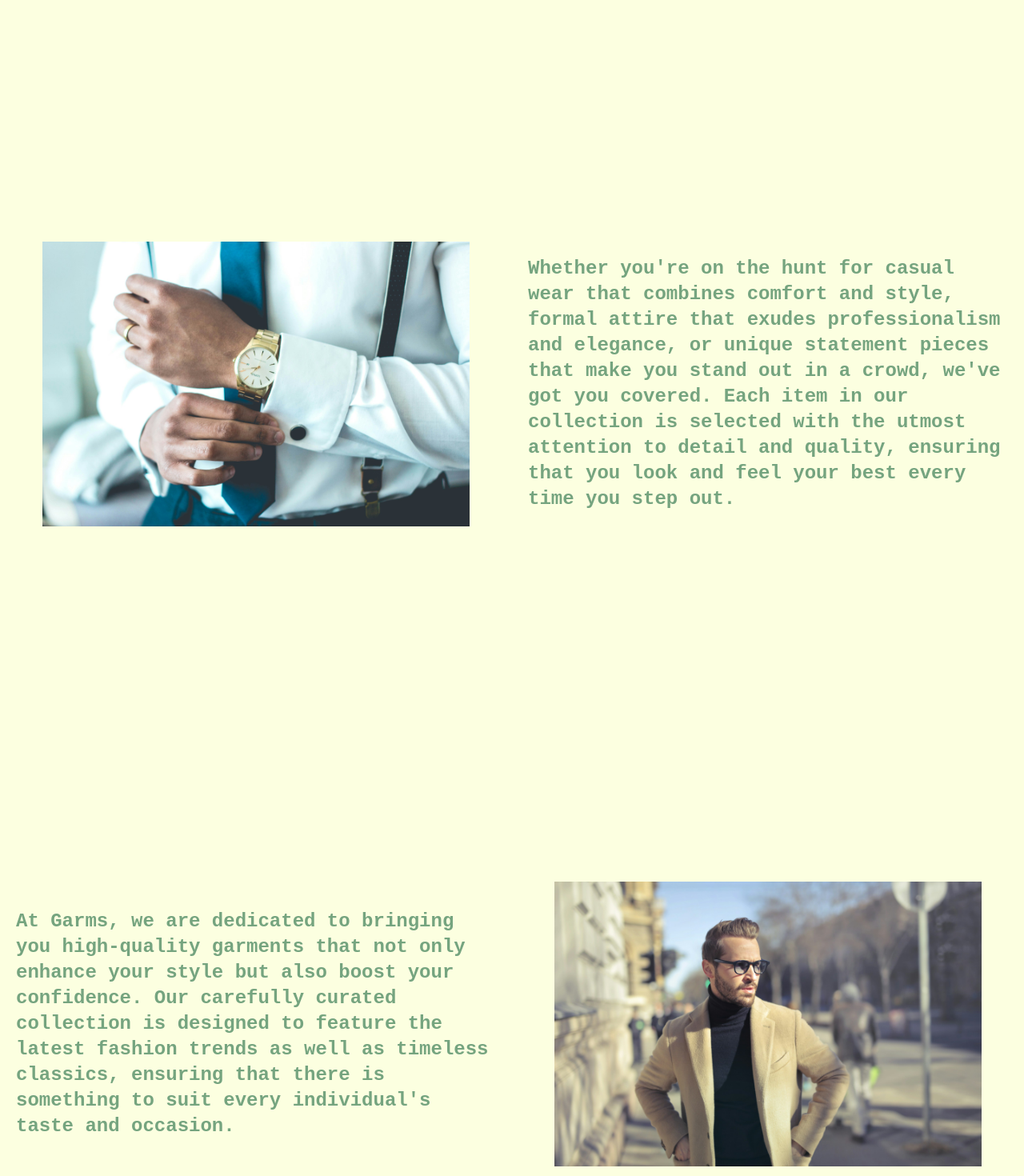
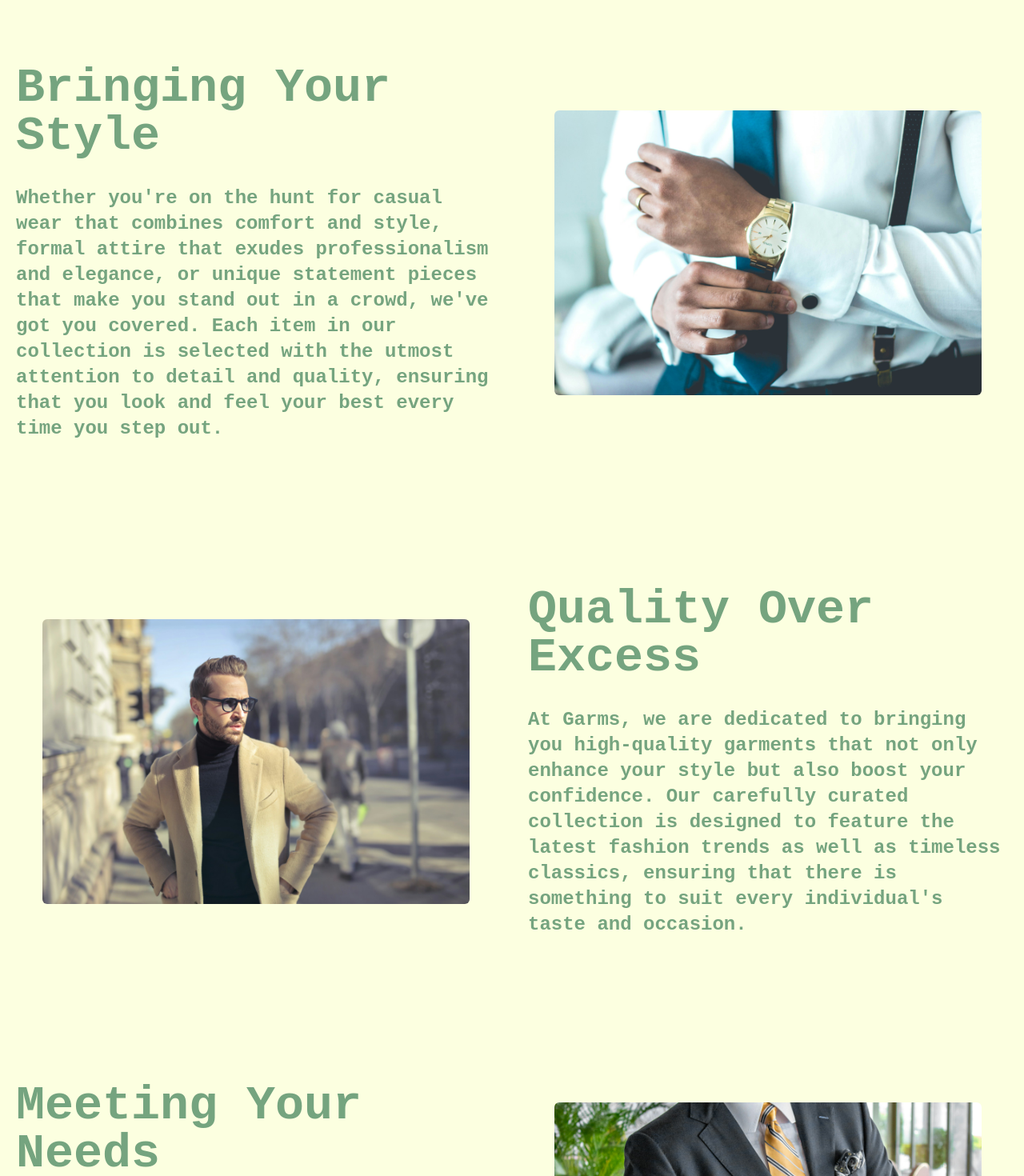
Before and after one commit to Maybol283/Garms, a React (Vite) app in the folder frontend/: page /Mission in a window 1280 px wide. Shown: the part 720-2190 px from the top of the page at 80% size. Built offline with nearby package versions, Linux system fonts and the light colour scheme.

Commit message:
added scroll snap still need to fix bug for for header not sliding away

```diff
--- a/frontend/src/App.tsx
+++ b/frontend/src/App.tsx
@@ -1,4 +1,3 @@
-import Footer from "./components/Footer";
 import Header from "./components/Header";
 import Home from "./pages/Home";
 import { Route, Routes } from "react-router";
@@ -15,9 +14,6 @@ function App() {
   return (
     <BrowserRouter>
       <CartProvider>
-        <div className="h-screen flex flex-col">
-          <Header />
-          <div className="flex-grow bg-palette-1">
         <Routes>
           <Route path="/" element={<Home />} />
           <Route path="/Mission" element={<Mission />} />
@@ -27,9 +23,6 @@ function App() {
           <Route path="/Shop/:category/:item" element={<Product />} />
           <Route path="/Checkout" element={<Checkout />} />
         </Routes>
-          </div>
-          <Footer />
-        </div>
       </CartProvider>
     </BrowserRouter>
   );
--- a/frontend/src/components/BreadCrumbs.tsx
+++ b/frontend/src/components/BreadCrumbs.tsx
@@ -5,7 +5,7 @@ interface BreadcrumbProps {
 }
 
 const Breadcrumbs: React.FC<BreadcrumbProps> = ({ margin }) => {
-  const { category, product } = useParams();
+  const { category, item } = useParams();
 
   return (
     <div className={`border-b border-gray-200 ${margin}`}>
@@ -56,14 +56,14 @@ const Breadcrumbs: React.FC<BreadcrumbProps> = ({ margin }) => {
               </div>
             </li>
           )}
-          {product && (
+          {item && (
             <li>
               <div className="flex items-center">
                 <Link
-                  to={`/Shop/${category}/${product}`}
+                  to={`/Shop/${category}/${item}`}
                   className="mr-4 text-sm font-medium text-gray-900"
                 >
-                  {product}
+                  {item}
                 </Link>
                 <svg
                   viewBox="0 0 6 20"
--- a/frontend/src/components/Footer.tsx
+++ b/frontend/src/components/Footer.tsx
@@ -90,11 +90,11 @@ export default function Footer() {
   };
 
   return (
-    <footer className="bg-palette-3 pt-12" aria-labelledby="footer-heading">
-      <h2 id="footer-heading" className="sr-only">
-        Footer
-      </h2>
-      <div className="mx-auto max-w-7xl px-6 pb-8 pt-20 sm:pt-24 lg:px-8 lg:pt-32">
+    <footer
+      className="bg-palette-3 pt-12 overflow-hidden w-full h-screen"
+      aria-labelledby="footer-heading"
+    >
+      <div className="mx-auto max-w-7xl px-6 pb-8 pt-20 sm:pt-24 lg:px-8 lg:pt-32 overflow-hidden">
         <div className="xl:grid xl:grid-cols-3 xl:gap-8">
           <div className="grid grid-cols-2 gap-8 xl:col-span-2">
             <div className="md:grid md:grid-cols-2 md:gap-8">
@@ -179,9 +179,7 @@ export default function Footer() {
               weekly.
             </p>
             <form className="mt-6 sm:flex sm:max-w-md">
-              <label htmlFor="email-address" className="sr-only">
-                Email address
-              </label>
+              <label htmlFor="email-address">Email address</label>
               <input
                 type="email"
                 name="email-address"
@@ -210,7 +208,6 @@ export default function Footer() {
                 href={item.href}
                 className="text-palette-1 hover:text-gray-300"
               >
-                <span className="sr-only">{item.name}</span>
                 <item.icon className="h-6 w-6 " aria-hidden="true" />
               </a>
             ))}
--- a/frontend/src/pages/Cart.tsx
+++ b/frontend/src/pages/Cart.tsx
@@ -2,6 +2,7 @@ import { MinusCircleIcon, PlusCircleIcon } from "@heroicons/react/20/solid";
 import { CartContext } from "../context/CartProvider";
 import { useContext, useState, useEffect } from "react";
 import { Link } from "react-router-dom";
+import Footer from "../components/Footer";
 
 export default function Cart() {
   const cart = useContext(CartContext);
@@ -15,6 +16,7 @@ export default function Cart() {
   }, [cart?.cartItems]);
 
   return (
+    <>
       <div className="bg-palette-1 pt-24">
         <div className="mx-auto max-w-2xl px-4 py-16 sm:px-6 sm:py-24 lg:px-0">
           <h1 className="text-center text-3xl font-bold tracking-tight text-gray-900 sm:text-4xl">
@@ -149,5 +151,7 @@ export default function Cart() {
           </form>
         </div>
       </div>
+      <Footer />
+    </>
   );
 }
--- a/frontend/src/pages/Checkout.tsx
+++ b/frontend/src/pages/Checkout.tsx
@@ -7,6 +7,7 @@ import { LockClosedIcon } from "@heroicons/react/20/solid";
 import { useContext, useEffect, useState } from "react";
 import { CartContext } from "../context/CartProvider";
 import { Link } from "react-router-dom";
+import Footer from "../components/Footer";
 
 const discount = { code: "CHEAPSKATE", amount: 24 };
 
@@ -519,6 +520,7 @@ export default function Checkout() {
           </div>
         </section>
       </main>
+      <Footer />
     </>
   );
 }
--- a/frontend/src/pages/Mission.tsx
+++ b/frontend/src/pages/Mission.tsx
@@ -1,10 +1,12 @@
 import AboutImg1 from "../assets/About-1.jpg";
 import AboutImg2 from "../assets/About-2.jpg";
 import AboutImg3 from "../assets/About-3.jpg";
+import { animated, useInView, useSpring } from "@react-spring/web";
 
 const sections = [
   {
     id: 1,
+    heading: "Bringing Your Style",
     paragraph: `Whether you're on the hunt for casual wear that combines comfort
 and style, formal attire that exudes professionalism and elegance,
 or unique statement pieces that make you stand out in a crowd,
@@ -15,6 +17,7 @@ look and feel your best every time you step out.`,
   },
   {
     id: 2,
+    heading: "Quality Over Excess",
     paragraph: `At Garms, we are dedicated to bringing you high-quality garments
 that not only enhance your style but also boost your confidence.
 Our carefully curated collection is designed to feature the latest
@@ -24,6 +27,7 @@ is something to suit every individual's taste and occasion.`,
   },
   {
     id: 3,
+    heading: "Meeting Your Needs",
     paragraph: `Our goal is to provide you with a wardrobe that reflects your
 personal style and meets your needs, no matter the event or
 setting. From everyday essentials to special occasion outfits,
@@ -33,43 +37,110 @@ confidence and makes a lasting impression.`,
   },
 ];
 
+function MissionImage({ image }: { image: string }) {
+  const [slideUpRef, slideUp] = useInView(
+    () => ({
+      from: {
+        opacity: 0,
+        y: 100,
+      },
+      to: {
+        opacity: 1,
+        y: 0,
+      },
+    }),
+    {
+      rootMargin: "0% 0%",
+      once: true,
+    }
+  );
+  return (
+    <animated.div style={slideUp} ref={slideUpRef}>
+      <div className="w-5/6 m-auto">
+        <img className="rounded-md " src={image} alt="Suits on a rack" />
+      </div>
+    </animated.div>
+  );
+}
+
+function MissionContent({
+  heading,
+  paragraph,
+}: {
+  heading: string;
+  paragraph: string;
+}) {
+  const [slideDownRef, slideDown] = useInView(
+    () => ({
+      from: {
+        opacity: 0,
+        y: -100,
+      },
+      to: {
+        opacity: 1,
+        y: 0,
+      },
+    }),
+    {
+      rootMargin: "-40% 0%",
+      once: true,
+    }
+  );
+  return (
+    <animated.div
+      style={slideDown}
+      ref={slideDownRef}
+      className=" px-5 text-align-center"
+    >
+      <h1 className="text-4xl sm:text-5xl md:text-6xl pb-8">{heading}</h1>
+      <p className="">{paragraph}</p>
+    </animated.div>
+  );
+}
+
 export default function Mission() {
+  const opacity = useSpring({
+    from: { opacity: 0 },
+    to: { opacity: 1 },
+    delay: 500,
+  });
+
   return (
-    <section className="bg-palette-1 text-palette-3">
-      <div className="h-screen text-center flex items-center justify-center">
-        <h1 className="title-text bold text-palette-1 bg-palette-3 py-20 w-screen">
+    <section className="bg-palette-1 text-palette-3 2xl:pb-10">
+      <animated.div
+        style={opacity}
+        className="h-screen text-center flex items-center justify-center"
+      >
+        <animated.h1
+          style={opacity}
+          className="opacity-1 title-text bold text-palette-1 bg-palette-3 py-20 w-screen"
+        >
           Our Mission
-        </h1>
-      </div>
+        </animated.h1>
+      </animated.div>
       <div className="text-sm sm:text">
         {sections.map((section) =>
-          window.innerWidth <= 720 || section.id % 2 == 1 ? (
+          window.innerWidth <= 1020 || section.id % 2 == 1 ? (
             <div
               key={section.id}
-              className="h-screen grid grid-rows-2 md:grid-rows-none md:grid-cols-2 items-center font-semibold"
+              className="snap-y snap-mandatory h-screen xl:h-fit grid grid-rows-2 lg:grid-rows-none lg:grid-cols-2 items-center font-semibold"
             >
-              <div className="flex justify-center">
-                <div className="w-5/6  ">
-                  <img src={section.image} alt="Suits on a rack" />
-                </div>
-              </div>
-              <div className="px-20 sm:px-5">
-                <p>{section.paragraph}</p>
-              </div>
+              <MissionContent
+                heading={section.heading}
+                paragraph={section.paragraph}
+              />
+              <MissionImage image={section.image} />
             </div>
           ) : (
             <div
               key={section.id}
-              className="h-screen -gap-y-4 grid grid-rows-2 md:grid-rows-none md:grid-cols-2 items-center font-semibold"
+              className="h-screen grid grid-rows-2 lg:grid-rows-none lg:grid-cols-2 items-center font-semibold"
             >
-              <div className="px-20 sm:px-5">
-                <p>{section.paragraph}</p>
-              </div>
-              <div className="flex justify-center">
-                <div className="w-5/6">
-                  <img src={section.image} alt="Suits on a rack" />
-                </div>
-              </div>
+              <MissionImage image={section.image} />
+              <MissionContent
+                heading={section.heading}
+                paragraph={section.paragraph}
+              />
             </div>
           )
         )}
--- a/frontend/src/pages/ShopBase.tsx
+++ b/frontend/src/pages/ShopBase.tsx
@@ -3,6 +3,7 @@ import TrousersCard from "../assets/TrousersCard.jpg";
 import ShoesCard from "../assets/ShoesCard.jpg";
 import AccessoriesCard from "../assets/AccessoriesCard.jpg";
 import { Link } from "react-router-dom";
+import Footer from "../components/Footer";
 
 let cardItems = [
   {
@@ -25,14 +26,17 @@ let cardItems = [
 
 function ShopBase() {
   return (
-    <section className="snap-start md:h-screen h-fit bg-palette-1 grid grid-cols-2 md:flex gap-x-2 md:flex-row justify-center items-center px-4 sm:py-48 md:py-12 gap-4 md:mt-20 md:space-y-0">
+    <>
+      <section className="md:h-screen h-fit bg-palette-1 grid grid-cols-2 md:flex gap-x-2 md:flex-row justify-center items-center px-4 sm:py-48 md:py-12 gap-4 md:mt-20 md:space-y-0">
         {cardItems.map((item, index) => (
           <Link
             to={item.alt}
             key={index}
             className=" relative bg-white shadow-sm w-full h-80 md:h-[80vh] md:w-1/3 text-center saturate-50 hover:shadow-none shadow-black hover:saturate-100 focus:scale-95 hover:contrast-125 transition ease-in-out flex justify-center items-center"
           >
-          <p className="absolute text text-white font-bold mb-20">{item.alt}</p>
+            <p className="absolute text text-white font-bold mb-20">
+              {item.alt}
+            </p>
             <img
               src={item.src}
               className="object-cover size-full"
@@ -41,6 +45,8 @@ function ShopBase() {
           </Link>
         ))}
       </section>
+      <Footer />
+    </>
   );
 }
 
```
Also changed, not shown: frontend/src/pages/Home.tsx (+19 -10 lines), frontend/src/pages/Product.tsx (+13 -3 lines), frontend/src/pages/Shop.tsx (+56 -17 lines). Lines whose indentation alone changed are shown as unchanged.
